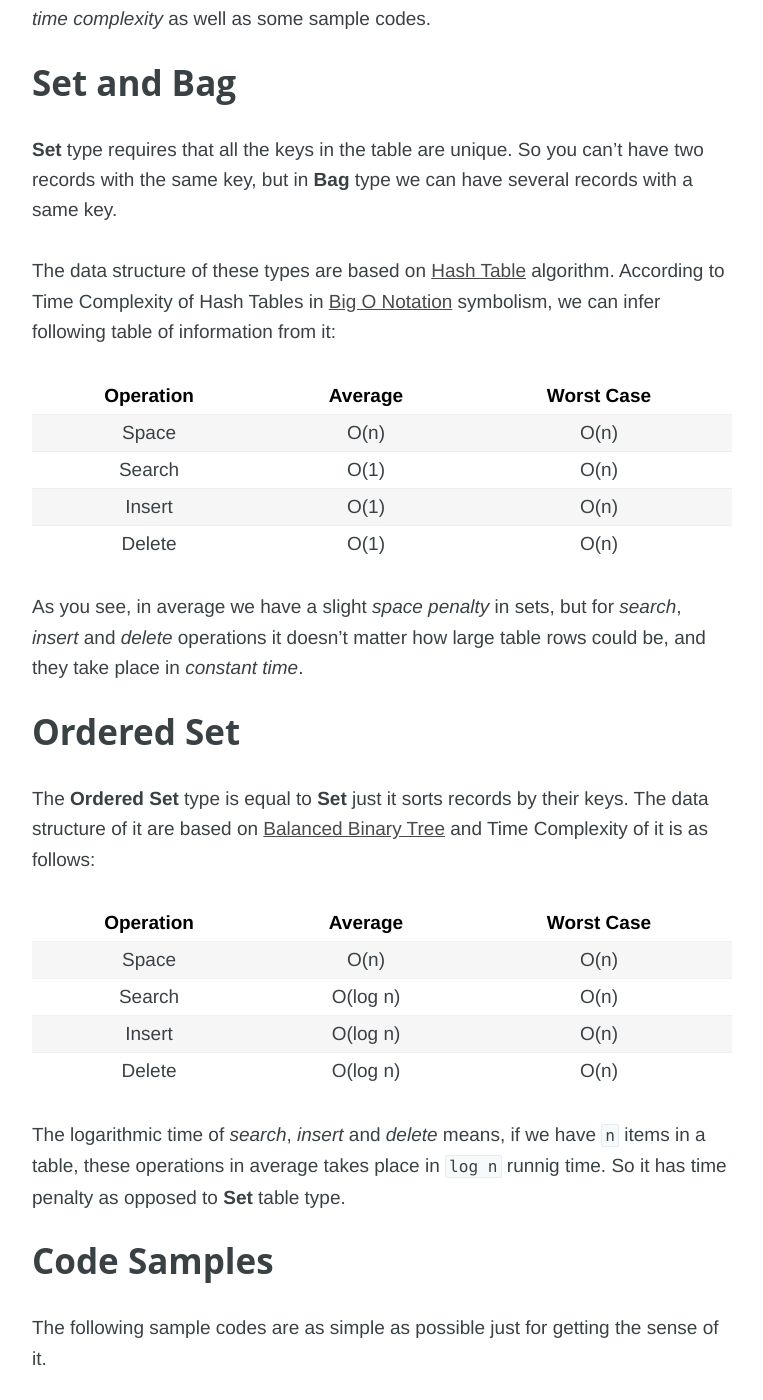
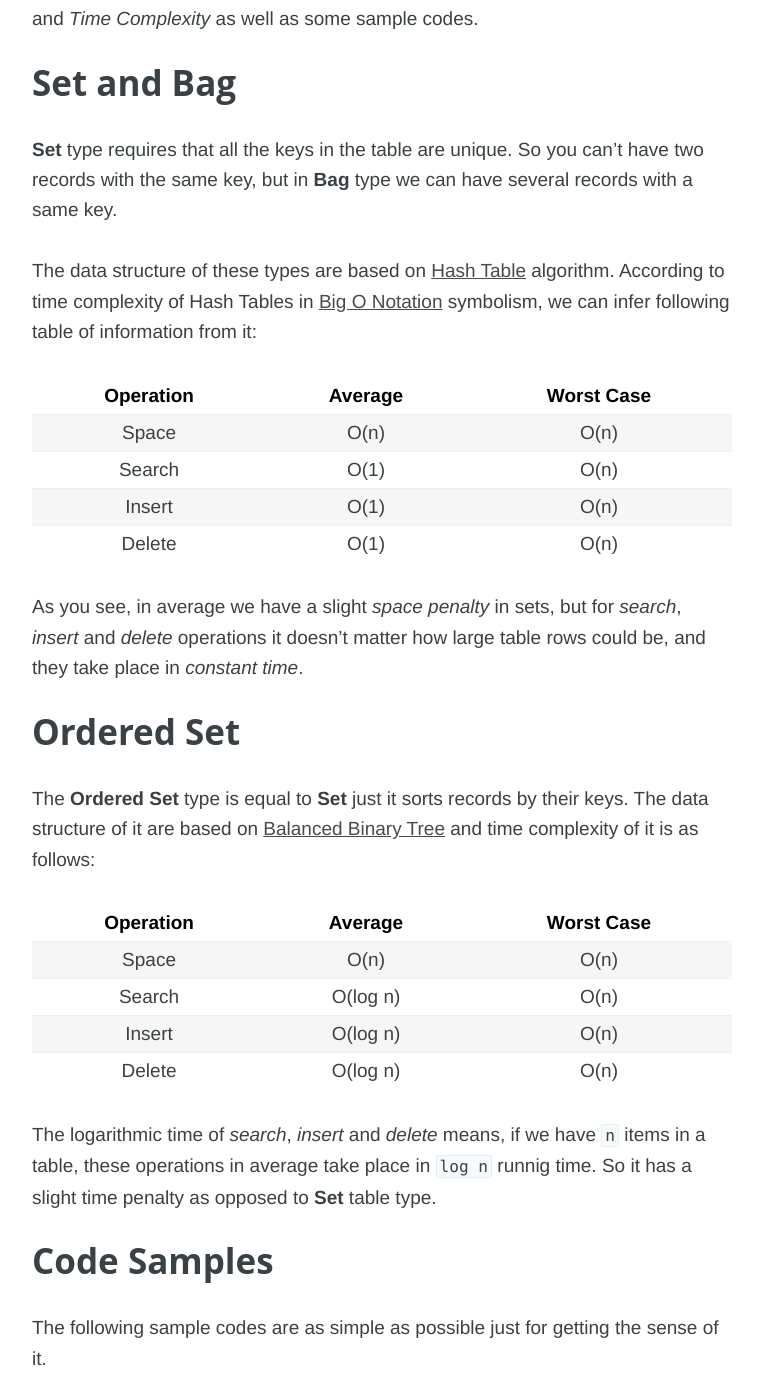
Before and after one commit to hamidreza-s/hamidreza-s.github.io, a Jekyll site: the page built from _posts/2014-06-10-mnesia-table-types-and-time-complexity.markdown, in a window 1280 px wide and 1400 px high, scrolled down 2684 px. Shown: the whole window, without its empty margins (258-1021 px from the left). Built offline with Jekyll 4.4.1, drawn with Linux system fonts in a browser that asks for light colours; Markdown is read by kramdown in place of the engine named in the settings; some of the changed text lies outside the part shown.

Commit message:
mnesia table types (draft 4)

```diff
--- a/_posts/2014-06-10-mnesia-table-types-and-time-complexity.markdown
+++ b/_posts/2014-06-10-mnesia-table-types-and-time-complexity.markdown
@@ -35,12 +35,12 @@ As mentioned before, Mnesia needs some _Locking Mechanisms_ to achieve Atomicity
 - **Sticky lock**: This is an efficient locking mechanism when we have multiple instances of Mnesia in different nodes. Sticky locks are same as write locks, but they stay on the node that initiated it, instead of spreading across all the nodes.
 
 ## Mnesia Table Types
-In this part of post, I will explain all _types_ of Mnesia tables, Their _data structure_ and _time complexity_ as well as some sample codes.
+In this part of post, I will explain all _Types_ of Mnesia tables, Their _Data Structure_ and _Time Complexity_ as well as some sample codes.
 
 ### Set and Bag
 **Set** type requires that all the keys in the table are unique. So you can't have two records with the same key, but in **Bag** type we can have several records with a same key.
 
-The data structure of these types are based on [Hash Table](--link--) algorithm. According to Time Complexity of Hash Tables in [Big O Notation](--link--) symbolism, we can infer following table of information from it:
+The data structure of these types are based on [Hash Table](--link--) algorithm. According to time complexity of Hash Tables in [Big O Notation](--link--) symbolism, we can infer following table of information from it:
 
 | Operation | Average | Worst Case |
 |:---------:|:-------:|:----------:|
@@ -52,7 +52,7 @@ The data structure of these types are based on [Hash Table](--link--) algorithm.
 As you see, in average we have a slight _space penalty_ in sets, but for _search_, _insert_ and _delete_ operations it doesn't matter how large table rows could be, and they take place in _constant time_.
 
 ### Ordered Set
-The **Ordered Set** type is equal to **Set** just it sorts records by their keys. The data structure of it are based on [Balanced Binary Tree](--link--) and Time Complexity of it is as follows:
+The **Ordered Set** type is equal to **Set** just it sorts records by their keys. The data structure of it are based on [Balanced Binary Tree](--link--) and time complexity of it is as follows:
 
 | Operation | Average  | Worst Case |
 |:---------:|:--------:|:----------:|
@@ -61,7 +61,7 @@ The **Ordered Set** type is equal to **Set** just it sorts records by their keys
 | Insert    | O(log n) | O(n)       |
 | Delete    | O(log n) | O(n)       |
 
-The logarithmic time of _search_, _insert_ and _delete_ means, if we have `n` items in a table, these operations in average takes place in `log n` runnig time. So it has time penalty as opposed to **Set** table type.
+The logarithmic time of _search_, _insert_ and _delete_ means, if we have `n` items in a table, these operations in average take place in `log n` runnig time. So it has a slight time penalty as opposed to **Set** table type.
 
 ### Code Samples
 The following sample codes are as simple as possible just for getting the sense of it.
```
Also changed, not shown: other parts of _posts/2014-06-10-mnesia-table-types-and-time-complexity.markdown (+3 -2 lines).
